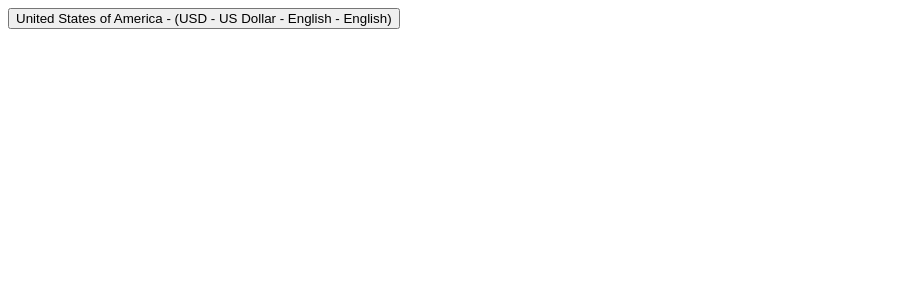
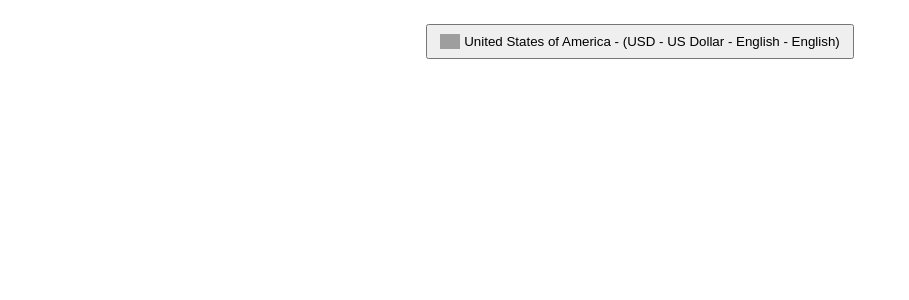
Before and after one commit to Pooh-Cherry/shakewall-code-challenge, a React (Create React App) app: page / in a window 1280 px wide. Shown: the top 300 px of the page, without its empty margins (0-909 px from the left). Built offline with nearby package versions, Linux system fonts and the light colour scheme; grey boxes are pictures that could not be loaded; what i18n-iso-countries would draw is missing.

Commit message:
feat: complete task - Improved layout and styling of modal dialog (CSS)

```diff
--- a/src/assets/style.scss
+++ b/src/assets/style.scss
@@ -1,3 +1,17 @@
+.settingsSelector {
+  display: flex;
+  padding: 16px;
+  justify-content: center;
+
+  .selectorButton {
+    display: flex;
+    align-items: center;
+    gap: 4px;
+    padding: 8px 12px;
+    cursor: pointer;
+  }
+}
+
 .customSelectOption {
   & > div {
     display: flex;
@@ -15,3 +29,37 @@
     gap: 4px;
   }
 }
+
+.buttonWrapper {
+  display: flex;
+  justify-content: space-between;
+  margin-top: 16px;
+
+  button {
+    padding: 4px 8px;
+    cursor: pointer;
+  }
+}
+
+.selectLabel {
+  display: block;
+  margin-bottom: 4px;
+}
+
+.customModal {
+  position: absolute;
+  inset: 50% auto auto 50%;
+  border: 1px solid rgb(204, 204, 204);
+  background: rgb(255, 255, 255);
+  overflow: auto;
+  border-radius: 4px;
+  outline: none;
+  padding: 20px;
+  margin-right: -50%;
+  transform: translate(-50%, -50%);
+  display: flex;
+  flex-direction: column;
+  gap: 16px;
+  box-sizing: border-box;
+  max-width: calc(100% - 32px);
+}
--- a/src/components/country/CountrySelect.tsx
+++ b/src/components/country/CountrySelect.tsx
@@ -50,9 +50,12 @@
   return (
     <div>
       <label>
-        Country
+        <span className="selectLabel">Country</span>
         <Select
           options={data}
+          menuPlacement="auto"
+          menuPosition="fixed"
+          menuPortalTarget={document.body}
           components={{ ValueContainer: CountrySelectValueContainer, Option: CountrySelectOption }}
           defaultValue={defaultValue}
           onChange={(newValue) => onChange((newValue as CountryOption).value)}
--- a/src/components/currency/CurrencySelect.tsx
+++ b/src/components/currency/CurrencySelect.tsx
@@ -33,9 +33,13 @@
   return (
     <div>
       <label>
-        Currency
+
+        <span className="selectLabel">Currency</span>
         <Select
           options={data}
+          menuPlacement="auto"
+          menuPosition="fixed"
+          menuPortalTarget={document.body}
           defaultValue={defaultValue}
           onChange={(newValue) => onChange((newValue as CurrencyOption).value)}
         />
--- a/src/components/language/LanguageSelect.tsx
+++ b/src/components/language/LanguageSelect.tsx
@@ -41,9 +41,12 @@
   return (
     <div>
       <label>
-        Language
+        <span className="selectLabel">Language</span>
         <Select
           options={data}
+          menuPlacement="auto"
+          menuPosition="fixed"
+          menuPortalTarget={document.body}
           defaultValue={defaultValue}
           onChange={(newValue) => onChange((newValue as LanguageOption).value)}
         />
--- a/src/components/settings/SettingsSelector.tsx
+++ b/src/components/settings/SettingsSelector.tsx
@@ -136,8 +136,9 @@
 
     /* Button */
     return (
-      <button onClick={handleOpen}>
-        {selectedValue.country.name} - ({selectedValue.currency} - {selectedValue.language})
+      <button onClick={handleOpen} className="selectorButton">
+        <img src={`https://catamphetamine.gitlab.io/country-flag-icons/3x2/${selectedValue.country.code}.svg`} width="20" alt="flag" />
+        <span>{selectedValue.country.name} - ({selectedValue.currency} - {selectedValue.language})</span>
       </button>
     );
   }, [selectedValue])
@@ -149,11 +150,14 @@
 
   // Render
   return (
-    <div>
+    <div className="settingsSelector">
       {button}
 
       {/* Modal */}
-      <Modal isOpen={modalIsOpen}>
+      <Modal
+        isOpen={modalIsOpen}
+        className="customModal"
+      >
         {/* Header */}
         <h2>Select your region, currency and language.</h2>
 
@@ -166,9 +170,11 @@
         {/* Language */}
         <LanguageSelect language={selectedValue.language} onChange={(language) => setTempValue({ ...tempValue, language })} />
 
-        {/* Close button */}
-        <button onClick={handleClose}>Close</button>
-        <button onClick={handleSave}>Save</button>
+        {/* Button Wrapper */}
+        <div className="buttonWrapper">
+          <button onClick={handleClose}>Close</button>
+          <button onClick={handleSave}>Save</button>
+        </div>
       </Modal>
     </div>
   );
```
